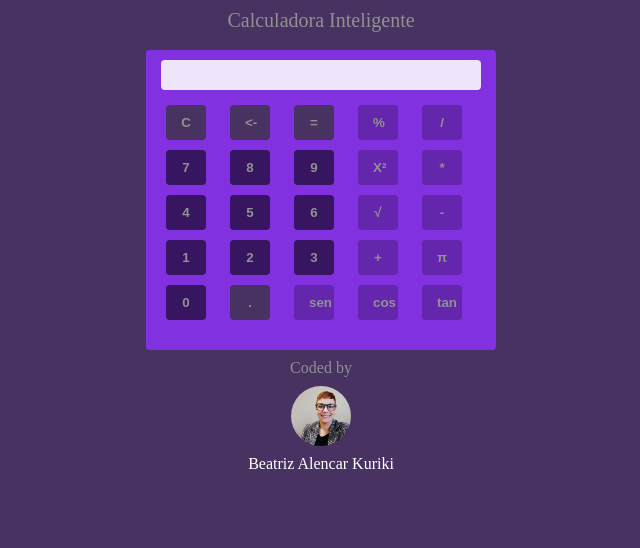
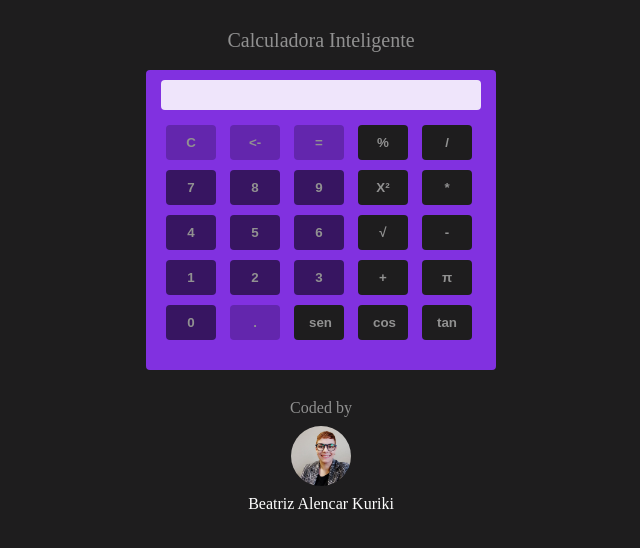
Before and after one commit to BeatrizKuriki/CalculadoraXP, a plain HTML site: page index.html in a window 1280 px wide. Shown: the whole page, without its empty margins (319-959 px from the left). Drawn offline with Linux system fonts and the light colour scheme.

Commit message:
finalizado efeito hover

```diff
--- a/src/styles/globalStyles.css
+++ b/src/styles/globalStyles.css
@@ -1,6 +1,6 @@
 :root{
 
-   --color-1: #473261;
+   --color-1: #1e1d1e;
    --color-2:#371561;
    --color-3:#A977E6;
    --color-4: #8131E0;
--- a/src/styles/index.css
+++ b/src/styles/index.css
@@ -16,6 +16,8 @@ h1{
     align-items: center;
     margin: 0 auto;
     gap:20px;
+    margin-top: 20px;
+    margin-bottom: 20px;
 }
 
 .calculator{
@@ -47,9 +49,9 @@ table tr{
 }
 
 .botao{
-    width: 40px;
+    width: 50px;
     padding: var(--padding-default);
-    background-color: var(--color-1);
+    background-color: var(--color-5);
     color: var(--color-7);
     font-weight: 800;
     border-radius: var(--radius-default);
@@ -58,19 +60,31 @@ table tr{
 
 }
 
+.botao:hover{
+    background-color: var(--color-1);
+
+}
+
 .botao__numero{
     background-color: var(--color-2);
 }
 
 .botao__operacao{
-    background-color: var(--color-5);
+    background-color: var(--color-1);
+}
+
+.botao__operacao:hover{
+    background-color: var(--color-2);
 }
 
 
 
-.botao:hover{
+.botao__numero:hover{
     background-color: var(--color-1);
 }
+
+
+
 
 
 
```
